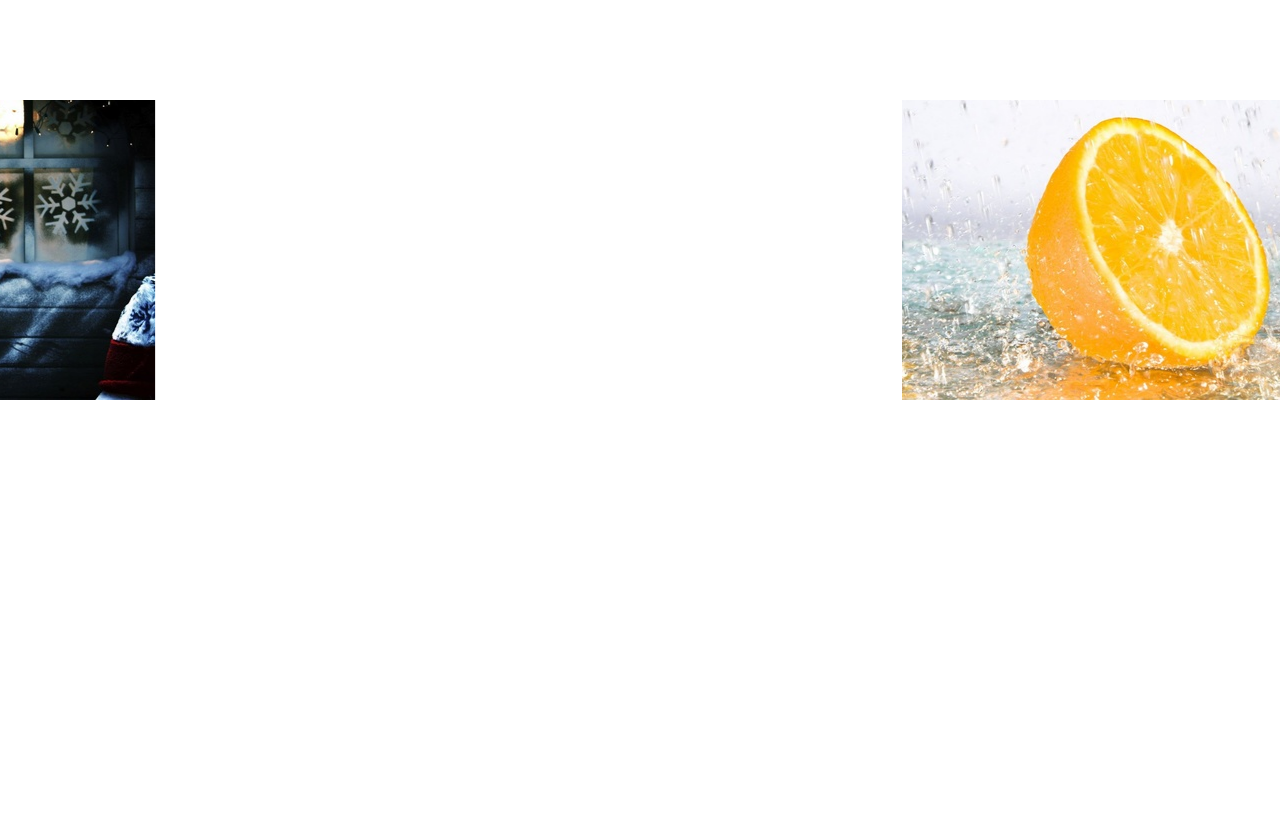
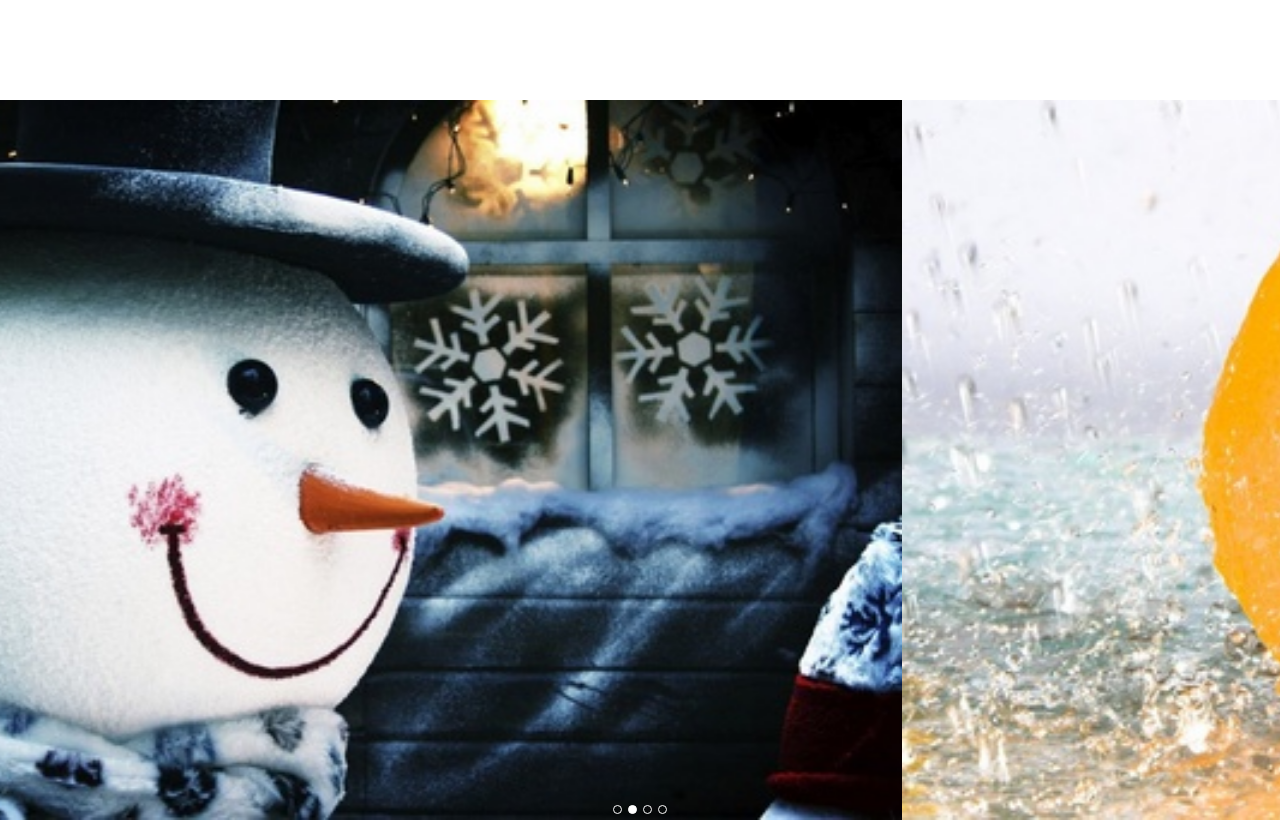
Before and after one commit to aloe2014/slider-mobile, a plain HTML site: page index.html in a window 1280 px wide. Before the commit the page ends 800 px from the top, so only its background shows below. Drawn offline with Linux system fonts and the light colour scheme.

Commit message:
修改注释

```diff
--- a/index.html
+++ b/index.html
@@ -6,10 +6,10 @@
 	<title>Document</title>
 	<style>
 	*{
-			padding:0;
-			margin:0;
-			list-style-type: none;
-		}
+		padding:0;
+		margin:0;
+		list-style-type: none;
+	}
 	.jd-carouse {
 		position: relative;
 		overflow: hidden;
@@ -48,10 +48,9 @@
 	.point-wrap li.active {
 		background-color: #fff;
 	}
-	.point-wrap li img {
+	img {
 		width: 100%;
 	}
-
 	</style>
 </head>
 <body>
```
